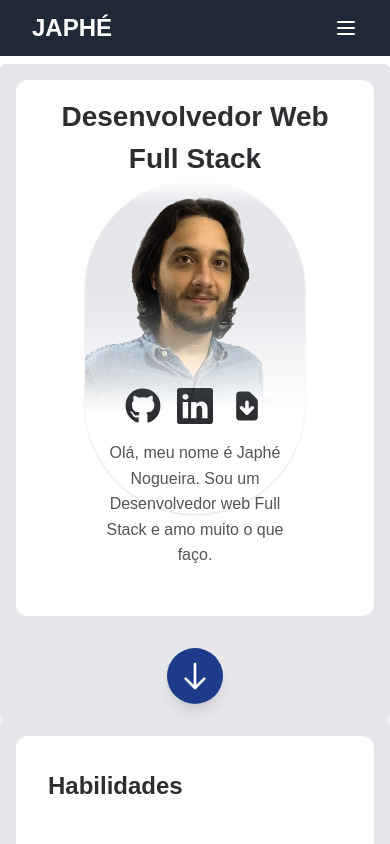
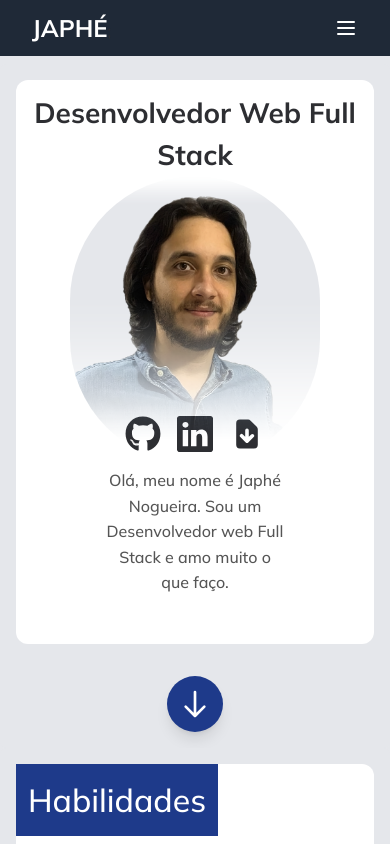
Before and after one commit to cafe51/portfolio-site, a Next.js app: page / in a window 390 px wide. Shown: the top 844 px of the page. Built offline with nearby package versions, Linux system fonts and the light colour scheme.

Commit message:
espaçamento corrigido da pagina inicial e fonte modificada

```diff
--- a/src/app/components/About.tsx
+++ b/src/app/components/About.tsx
@@ -1,6 +1,6 @@
 /* eslint-disable react/jsx-curly-spacing */
 import { NextPage } from 'next';
-import ProfileImageCard from '../subComponents/ProfileImageCard';
+// import ProfileImageCard from '../subComponents/ProfileImageCard';
 // import ProfileDescriptionCard from '../subComponents/ProfileDescriptionCard';
 import ScrollDownButton from '../subComponents/ScrollDownButton';
 import { HiDocumentDownload } from 'react-icons/hi';
@@ -10,31 +10,28 @@ import { FaGithub } from 'react-icons/fa';
 
 const About: NextPage = () => {
     return (
-        <section id="about" className="bg-gray-200 p-4 md:p-8 lg:p-8 relative shadow-xl rounded-md">
-            <div className="bg-white flex justify-center mx-auto sm:p-4 rounded-xl">
+        <section id="about" className="bg-gray-200 p-4 md:p-12 md:pt-4 md:mb-10 relative rounded-md md:h-full">
+            <div className="bg-white flex justify-center items-center md:items-center lg:items-start mx-auto sm:p-4 rounded-xl md:h-[80vh]">
                 { /* Seção visível apenas em telas pequenas */ }
                 <div className="md:hidden flex flex-col items-center justify-center ">
-                    <div className='flex flex-col items-center pt-4'>
-                        <div className='w-full flex flex-col justify-center text-center '>
-                            <h1 className=' text-[28px] font-bold'>Desenvolvedor Web</h1>
-                            <h1 className=' text-[28px] font-bold'>Full Stack</h1>
+                    <div className='flex flex-col items-center pt-3'>
+                        <div className='w-full flex flex-col justify-center text-center px-2'>
+                            <h1 className=' text-[28px] font-bold'>Desenvolvedor Web Full Stack</h1>
+                            {/* <h1 className=' text-[28px] font-bold'>Full Stack</h1> */}
                         </div>
                     </div>
-                    <ProfileImageCard
-                        imageSize = { 220 }
-                        isMobile = { true }
-                        tailwindClassInDiv={
-                            `
+                    <div
+                        className={`
+                            bg-[url('/images/profile_mobile7.png')]
+                            bg-cover
+                            rounded-full
                             relative
-                            mx-auto
-                            max-h-64
-                            flex
-                            flex-col
-                            items-center
-                            `
-                        }
-                        tailwindClassInImgTag = { '' }
-                    />
+                            max-h-72
+                            mt-0
+                            w-[250px]
+                            h-[450px]
+                            `}>
+                    </div>
                     <div className='-mt-12 w-2/4 mb-12 flex flex-col justify-center items-center text-center text-base '>
                         <div className='flex flex-row gap-4'>
                             <FaGithub size={ 36 }/>
@@ -46,19 +43,24 @@ const About: NextPage = () => {
                 </div>
                 { /* Seção visível apenas em telas medias */ }
                 <div className="hidden lg:hidden md:flex flex-col items-center ">
-                    <div className='pt-4 absolute w-3/4 flex flex-col items-center'>
+                    <div className='pt-4 absolute w-fit flex flex-col items-center '>
                         <div className='text-end'>
                             <h1 className=' text-[48px] font-bold'>Desenvolvedor Web</h1>
                             <h1 className=' text-[48px] font-bold'>Full Stack</h1>
                         </div>
                     </div>
-                    <div className="w-full flex flex-row items-start justify-center gap-4  pt-20">
-                        <ProfileImageCard
-                            imageSize = { 250 }
-                            isMobile = { false }
-                            tailwindClassInDiv={ 'flex items-center mt-4' }
-                            tailwindClassInImgTag = { 'max-h-96' }
-                        />
+                    <div className="w-full flex flex-row items-start justify-center gap-4 pt-20">
+                        <div
+                            className={`
+                            bg-[url('/images/ProfileImageSite2.png')]
+                            bg-cover
+                            rounded-full
+                            mt-4
+                            w-[300px]
+                            h-[450px]
+
+                            `}>
+                        </div>
                         <div className='pt-24 flex flex-col justify-center items-start w-2/6 text-xl  '>
                             <p>Olá, meu nome é Japhé Nogueira. Sou um Desenvolvedor web Full Stack e amo muito o que faço.</p>
                             <div className='flex flex-row gap-4 pt-4  '>
@@ -70,7 +72,36 @@ const About: NextPage = () => {
                     </div>
                 </div>
                 { /* Seção visível apenas em telas grandes */ }
-                <div className="hidden lg:flex flex-row w-4/5 justify-center ">
+                <div className="hidden lg:flex flex-col items-center ">
+                    <div className='pt-8 absolute w-fit flex flex-col items-center '>
+                        <div className='text-end'>
+                            <h1 className=' text-[60px] font-bold'>Desenvolvedor Web</h1>
+                            <h1 className=' text-[60px] font-bold'>Full Stack</h1>
+                        </div>
+                    </div>
+                    <div className="w-fit flex items-start justify-center pt-28 ">
+                        <div
+                            className={`
+                            bg-[url('/images/ProfileImageSite2.png')]
+                            bg-cover
+                            rounded-full
+                            mt-4
+                            w-[300px]
+                            h-[450px]
+
+                            `}>
+                        </div>
+                        <div className='pt-36 pl-16 flex flex-col justify-center items-start w-2/6 text-2xl  '>
+                            <p>Olá, meu nome é Japhé Nogueira. Sou um Desenvolvedor web Full Stack e amo muito o que faço.</p>
+                            <div className='flex flex-row gap-10 pt-6'>
+                                <FaGithub size={ 40 }/>
+                                <BsLinkedin size={ 40 }/>
+                                <HiDocumentDownload size={ 40 }/>
+                            </div>
+                        </div>
+                    </div>
+                </div>
+                {/* <div className="hidden lg:flex flex-row w-4/5 justify-center ">
                     <ProfileImageCard
                         imageSize = { 250 }
                         isMobile = { false }
@@ -94,7 +125,7 @@ const About: NextPage = () => {
                             </div>
                         </div>
                     </div>
-                </div>
+                </div> */}
 
             </div>
             <ScrollDownButton href="#skills" />
--- a/src/app/globals.css
+++ b/src/app/globals.css
@@ -14,7 +14,7 @@ html {
 }
 
 p {
-  font-family: Mulish, Proxima Nova, sans-serif;
+  /* font-family: Proxima Nova, sans-serif; */
   color: #555;
   font-weight: 500;
   line-height: 1.6;
@@ -23,17 +23,17 @@ p {
 h1 {
   font-size: 2rem;
   font-weight: 500;
-  font-family: Mulish, Proxima Nova, sans-serif;
+  /* font-family: Proxima Nova, sans-serif; */
 }
 
 h2 {
   font-size: 1.5rem;
   font-weight: bolder;
-  font-family: Mulish, Proxima Nova, sans-serif;
+  /* font-family: Proxima Nova, sans-serif; */
 }
 
 a {
-  font-family: Mulish, Proxima Nova, sans-serif;
+  /* font-family: Proxima Nova, sans-serif; */
 }
 
 .asset-enter {
--- a/src/app/layout.tsx
+++ b/src/app/layout.tsx
@@ -1,7 +1,10 @@
 import './globals.css';
-import { Inter } from 'next/font/google';
+// import { Inter } from 'next/font/google';
+import { Mulish } from 'next/font/google';
 
-const inter = Inter({ subsets: ['latin'] });
+const mulish = Mulish({ subsets: ['latin'] });
+
+// const inter = Inter({ subsets: ['latin'] });
 
 export default function RootLayout({
     children,
@@ -10,7 +13,7 @@ export default function RootLayout({
 }) {
     return (
         <html lang="en">
-            <body className={ inter.className }>{ children }</body>
+            <body className={ mulish.className }>{ children }</body>
         </html>
     );
 }
--- a/src/app/page.tsx
+++ b/src/app/page.tsx
@@ -19,7 +19,7 @@ const Home: NextPage = () => {
     const [expandedCertificates, setExpandedCertificates] = useState(false);
 
     return (
-        <div className="h-full">
+        <div className=" bg-gray-200">
             <Header />
             <main className="py-16 h-full">
                 <About />
--- a/src/app/subComponents/GenericSection.tsx
+++ b/src/app/subComponents/GenericSection.tsx
@@ -35,9 +35,11 @@ const GenericSection = <T, >({
 
     return (
         <section id={ tagName } className="bg-gray-200 p-4 md:p-8 lg:p-8 relative shadow-xl rounded-md">
+            <div className="absolute bg-blue-900 w-fit p-3 text-white">
+                <h1 >{ assetName }</h1>
+            </div>
             <div className="bg-white mx-auto p-8 rounded-xl">
-                <h2 className="mb-6">{ assetName }</h2>
-                <div className={ `${expanded ? 'max-h-[8000px]' : maxHeight} ${cardStyle} overflow-hidden transition-all duration-500 p-8` }>
+                <div className={ `${expanded ? 'max-h-[8000px]' : maxHeight} ${cardStyle} overflow-hidden transition-all duration-500 p-8 mt-8` }>
                     { assetData.map((asset: any) => (
                         <div key={ asset.id }>
                             <AssetCard assetData={ asset } />
--- a/src/app/subComponents/ProfileImageCard.tsx
+++ b/src/app/subComponents/ProfileImageCard.tsx
@@ -15,7 +15,7 @@ const ProfileImageCard = ({ tailwindClassInDiv, tailwindClassInImgTag, isMobile,
                 className={ `
                 ${ tailwindClassInImgTag }
                 rounded-full
-                shadow
+
                 ` }
                 src={ imgSrc }
                 alt="Sua imagem"
--- a/src/app/subComponents/ScrollDownButton.tsx
+++ b/src/app/subComponents/ScrollDownButton.tsx
@@ -16,7 +16,7 @@ const ScrollDownButton: React.FC<ScrollDownButtonProps> = ({ href }) => {
 
     return (
         <div className='flex justify-center'>
-            <div className="hover:animate-bounce flex justify-center mt-8">
+            <div className="hover:animate-bounce flex justify-center mt-8 md:-mt-4">
                 <a
                     href={ `${href}` }
                     className="bg-blue-900 rounded-full p-3 shadow-lg hover:bg-blue-700 transition-colors duration-300"
```
